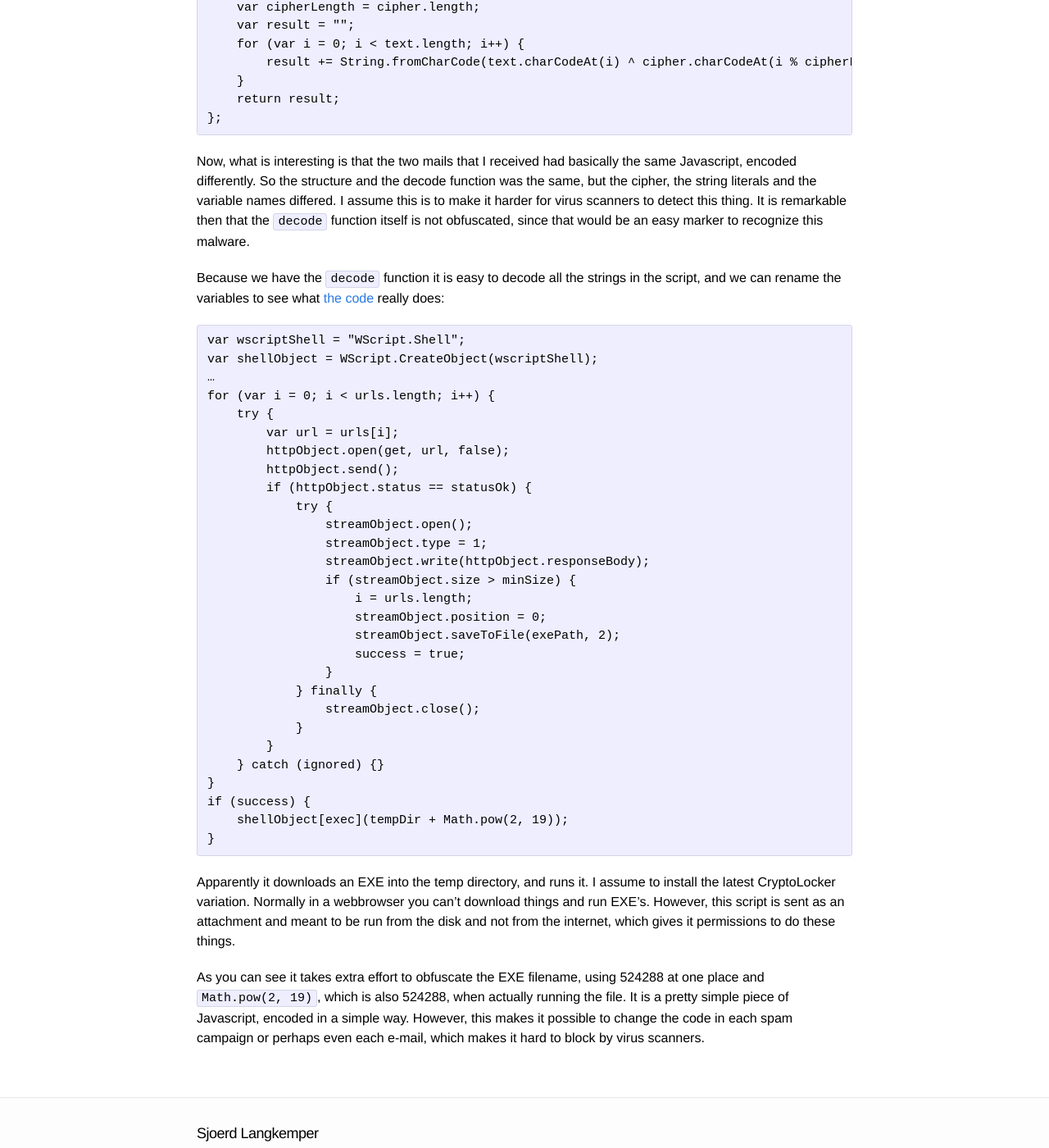
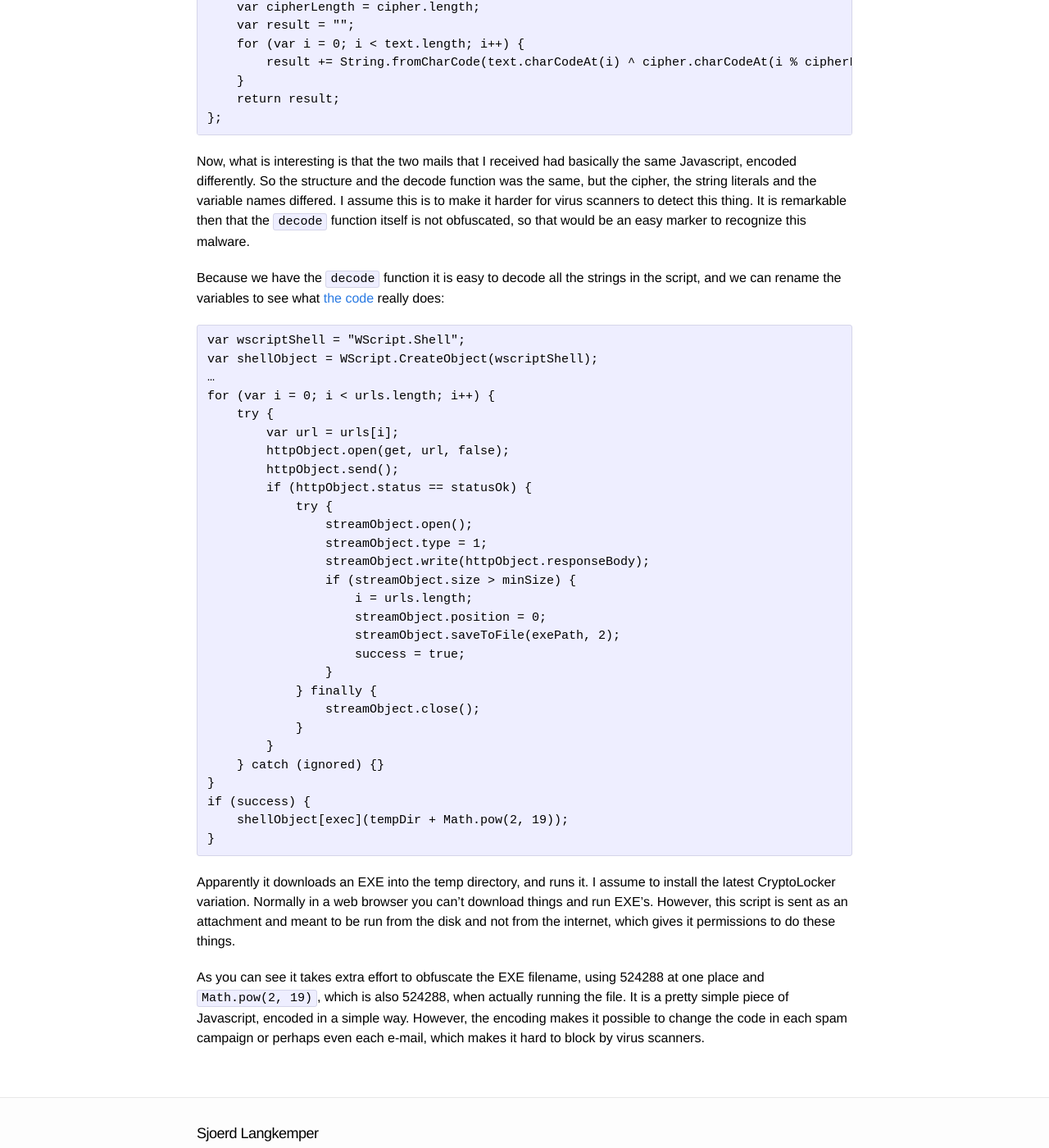
Before and after one commit to Sjord/Sjord.github.io, a Jekyll site: the page built from _posts/2016-02-18-polymorphic-javascript-malware.md, in a window 1280 px wide and 1400 px high, scrolled down 778 px. Shown: the whole window at 82% size. Built offline with Jekyll 4.4.1, drawn with Linux system fonts in a browser that asks for light colours; some of the changed text lies outside the part shown.

Commit message:
Small changes

```diff
--- a/_posts/2016-02-18-polymorphic-javascript-malware.md
+++ b/_posts/2016-02-18-polymorphic-javascript-malware.md
@@ -32,7 +32,7 @@ As you can see both the variable names and the string literals are encoded. The
         return result;
     };
 
-Now, what is interesting is that the two mails that I received had basically the same Javascript, encoded differently. So the structure and the decode function was the same, but the cipher, the string literals and the variable names differed. I assume this is to make it harder for virus scanners to detect this thing. It is remarkable then that the `decode` function itself is not obfuscated, since that would be an easy marker to recognize this malware.
+Now, what is interesting is that the two mails that I received had basically the same Javascript, encoded differently. So the structure and the decode function was the same, but the cipher, the string literals and the variable names differed. I assume this is to make it harder for virus scanners to detect this thing. It is remarkable then that the `decode` function itself is not obfuscated, so that would be an easy marker to recognize this malware.
 
 Because we have the `decode` function it is easy to decode all the strings in the script, and we can rename the variables to see what [the code](https://github.com/Sjord/encoded-js-trojan/blob/master/invoice_Ir1vkp.js) really does:
 
@@ -65,6 +65,6 @@ Because we have the `decode` function it is easy to decode all the strings in th
         shellObject[exec](tempDir + Math.pow(2, 19));
     }
 
-Apparently it downloads an EXE into the temp directory, and runs it. I assume to install the latest CryptoLocker variation. Normally in a webbrowser you can't download things and run EXE's. However, this script is sent as an attachment and meant to be run from the disk and not from the internet, which gives it permissions to do these things.
+Apparently it downloads an EXE into the temp directory, and runs it. I assume to install the latest CryptoLocker variation. Normally in a web browser you can't download things and run EXE's. However, this script is sent as an attachment and meant to be run from the disk and not from the internet, which gives it permissions to do these things.
 
-As you can see it takes extra effort to obfuscate the EXE filename, using 524288 at one place and `Math.pow(2, 19)`, which is also 524288, when actually running the file. It is a pretty simple piece of Javascript, encoded in a simple way. However, this makes it possible to change the code in each spam campaign or perhaps even each e-mail, which makes it hard to block by virus scanners.
+As you can see it takes extra effort to obfuscate the EXE filename, using 524288 at one place and `Math.pow(2, 19)`, which is also 524288, when actually running the file. It is a pretty simple piece of Javascript, encoded in a simple way. However, the encoding makes it possible to change the code in each spam campaign or perhaps even each e-mail, which makes it hard to block by virus scanners.
```
Also changed, not shown: other parts of _posts/2016-02-18-polymorphic-javascript-malware.md (+3 -3 lines).
